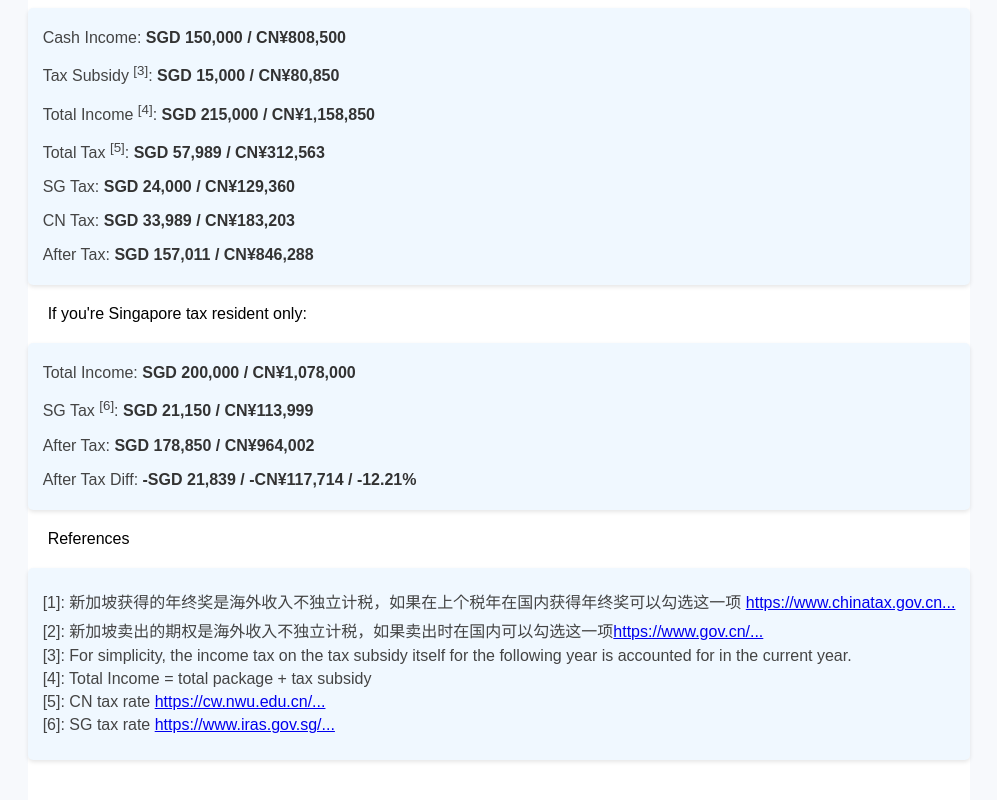
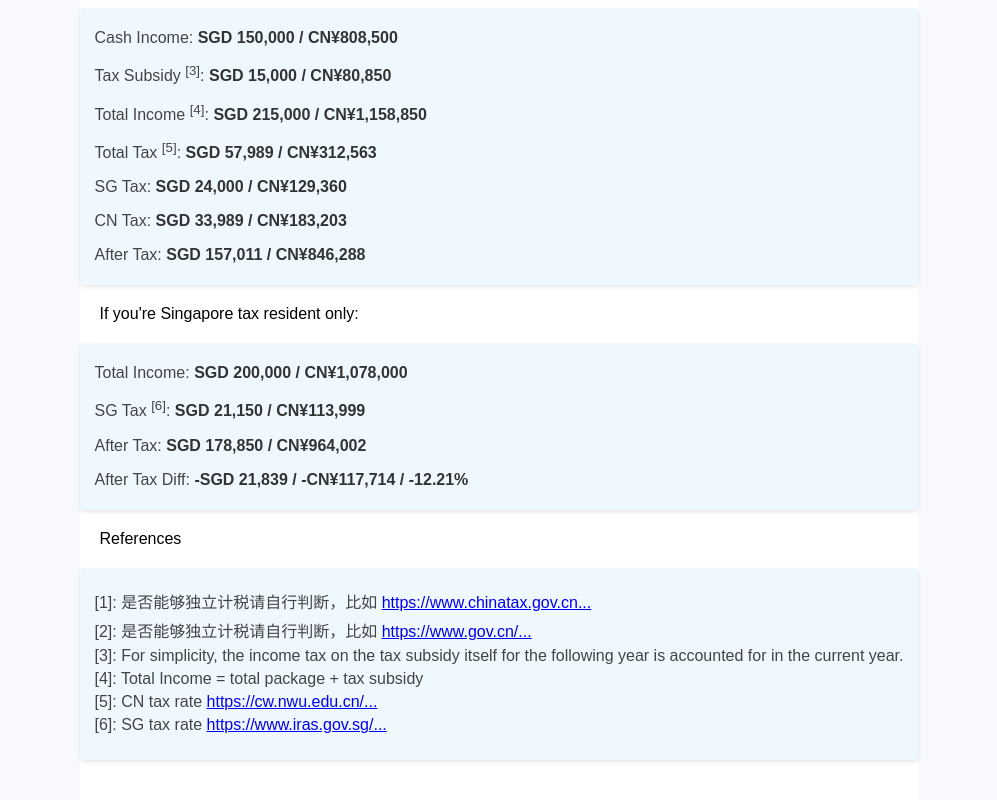
Before and after one commit to chinapal/ttsg-tax, a plain HTML site: page index.html in a window 1280 px wide. Shown: the part 639-1439 px from the top of the page, without its empty margins (141-1138 px from the left). Drawn offline with Linux system fonts and the light colour scheme.

Commit message:
chore: change wording for uncertainty

```diff
--- a/index.html
+++ b/index.html
@@ -155,8 +155,8 @@
         <p>References</p>
         <div class="references result">
             <ul>
-                <li>[1]: 新加坡获得的年终奖是海外收入不独立计税，如果在上个税年在国内获得年终奖可以勾选这一项 <a href="https://www.chinatax.gov.cn/n810341/n810765/n812188/n812950/c1201370/content.html">https://www.chinatax.gov.cn...</a></li>
-                <li>[2]: 新加坡卖出的期权是海外收入不独立计税，如果卖出时在国内可以勾选这一项<a href="https://www.gov.cn/zhengce/zhengceku/202308/content_6900234.htm">https://www.gov.cn/...</a></li>
+                <li>[1]: 是否能够独立计税请自行判断，比如 <a href="https://www.chinatax.gov.cn/n810341/n810765/n812188/n812950/c1201370/content.html">https://www.chinatax.gov.cn...</a></li>
+                <li>[2]: 是否能够独立计税请自行判断，比如 <a href="https://www.gov.cn/zhengce/zhengceku/202308/content_6900234.htm">https://www.gov.cn/...</a></li>
                 <li>[3]: For simplicity, the income tax on the tax subsidy itself for the following year is accounted for in the current year.</li>
                 <li>[4]: Total Income = total package + tax subsidy</li>
                 <li>[5]: CN tax rate <a href="https://cw.nwu.edu.cn/info/1009/2474.htm" target="_blank">https://cw.nwu.edu.cn/...</a></li>
```
